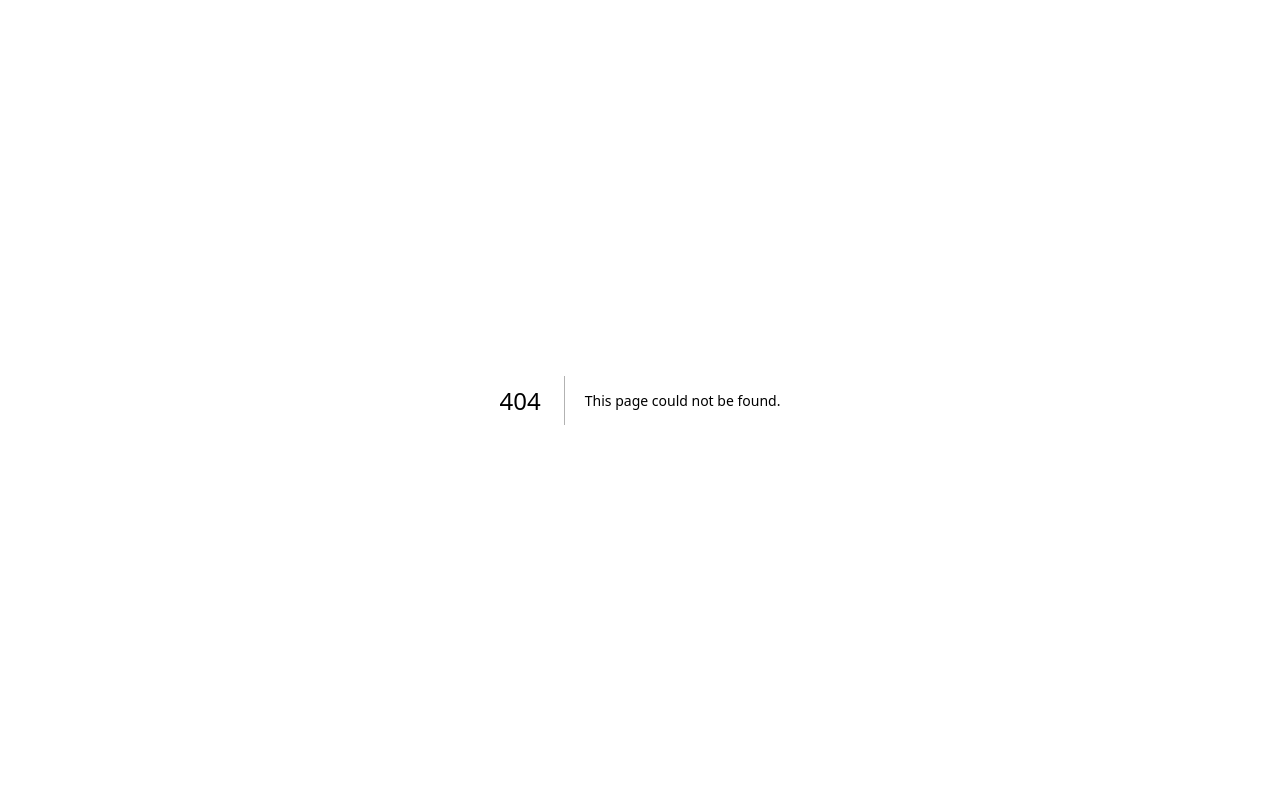
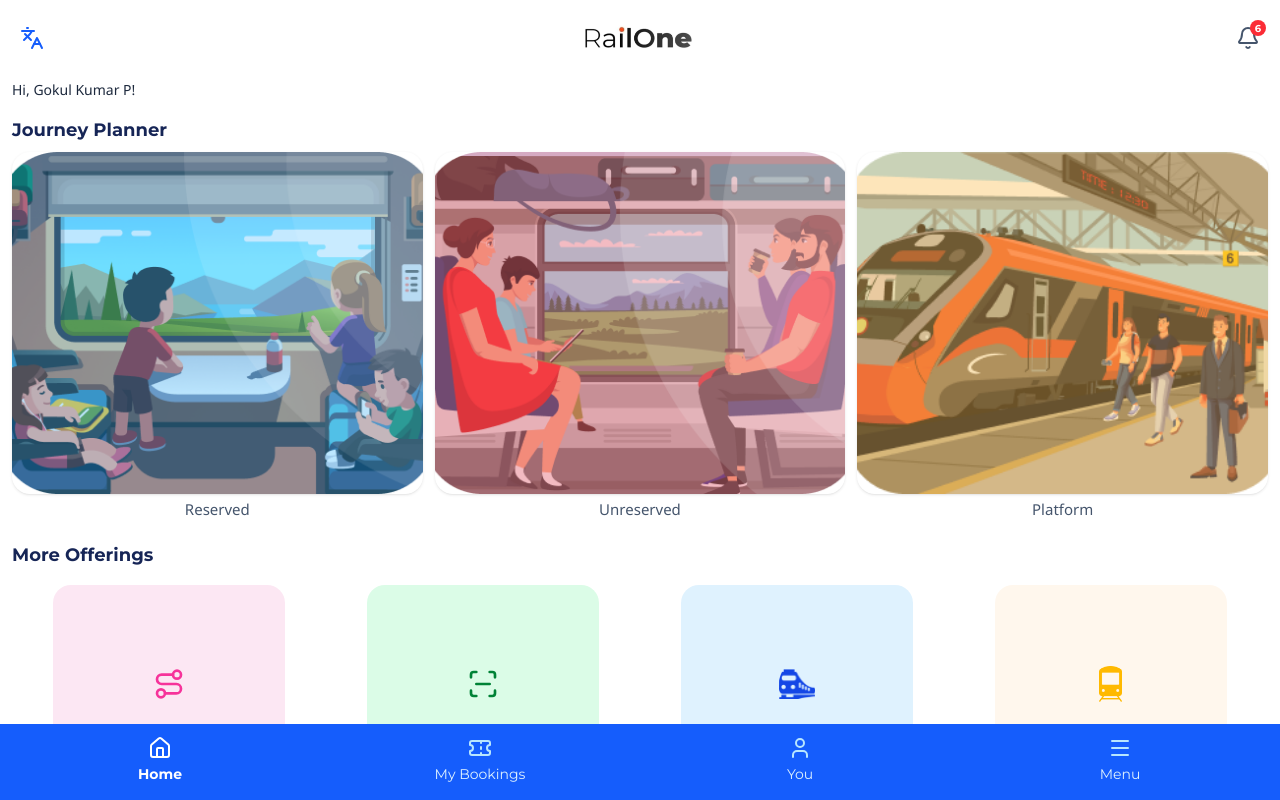
Before and after one commit to Kriz27/bus-go, a Next.js app: page /bus-go/ in a window 1280 px wide. Before the commit this address had no page. Built offline with nearby package versions, Linux system fonts and the light colour scheme.

Commit message:
Fix GitHub Pages repository base path

```diff
--- a/app/layout.tsx
+++ b/app/layout.tsx
@@ -23,23 +23,23 @@ export const metadata: Metadata = {
   title: 'BusGo - Bus Tickets',
   description: 'Plan journeys and manage your bus bookings with BusGo.',
   generator: 'v0.app',
-  manifest: '/busgo/manifest.webmanifest',
+  manifest: '/bus-go/manifest.webmanifest',
   icons: {
     icon: [
       {
-        url: '/busgo/icon-light-32x32.png',
+        url: '/bus-go/icon-light-32x32.png',
         media: '(prefers-color-scheme: light)',
       },
       {
-        url: '/busgo/icon-dark-32x32.png',
+        url: '/bus-go/icon-dark-32x32.png',
         media: '(prefers-color-scheme: dark)',
       },
       {
-        url: '/busgo/icon.svg',
+        url: '/bus-go/icon.svg',
         type: 'image/svg+xml',
       },
     ],
-    apple: '/busgo/apple-icon.png',
+    apple: '/bus-go/apple-icon.png',
   },
 };
 
--- a/components/home-screen.tsx
+++ b/components/home-screen.tsx
@@ -15,9 +15,9 @@ import {
 import { formatShortDate, type Ticket as TicketData } from '@/lib/tickets';
 
 const planner = [
-  { label: 'Reserved', src: '/busgo/images/reserved.png' },
-  { label: 'Unreserved', src: '/busgo/images/unreserved.png' },
-  { label: 'Platform', src: '/busgo/images/busstop.png' },
+  { label: 'Reserved', src: '/bus-go/images/reserved.png' },
+  { label: 'Unreserved', src: '/bus-go/images/unreserved.png' },
+  { label: 'Platform', src: '/bus-go/images/busstop.png' },
 ];
 
 type Offering = {
@@ -42,19 +42,19 @@ const offerings: Offering[] = [
   },
   {
     label: 'Seat Layout',
-    icon: { src: '/busgo/images/seat-layout.png' },
+    icon: { src: '/bus-go/images/seat-layout.png' },
     color: 'text-blue-700',
     tile: 'bg-sky-100',
   },
   {
     label: 'Track Your Train',
-    icon: { src: '/busgo/images/track-bus.png' },
+    icon: { src: '/bus-go/images/track-bus.png' },
     color: 'text-amber-400',
     tile: 'bg-orange-50',
   },
   {
     label: 'Order Food',
-    icon: { src: '/busgo/images/order-food.svg' },
+    icon: { src: '/bus-go/images/order-food.svg' },
     color: 'text-indigo-700',
     tile: 'bg-indigo-100',
   },
@@ -72,7 +72,7 @@ const offerings: Offering[] = [
   },
   {
     label: 'Go To Offers',
-    icon: { src: '/busgo/images/waves.png' },
+    icon: { src: '/bus-go/images/waves.png' },
     color: 'text-white',
     tile: 'bg-gray-500',
   },
@@ -116,7 +116,7 @@ export function HomeScreen({
         </span>
         <h1 className="relative h-9 w-32">
           <Image
-            src="/busgo/images/logo.jpg"
+            src="/bus-go/images/logo.jpg"
             alt="Your App Name"
             fill
             sizes="128px"
--- a/components/pwa-register.tsx
+++ b/components/pwa-register.tsx
@@ -5,7 +5,7 @@ import { useEffect } from 'react';
 export function PwaRegister() {
   useEffect(() => {
     if ('serviceWorker' in navigator) {
-      navigator.serviceWorker.register('/busgo/sw.js', { scope: '/busgo/' });
+      navigator.serviceWorker.register('/bus-go/sw.js', { scope: '/bus-go/' });
     }
   }, []);
 
--- a/next.config.mjs
+++ b/next.config.mjs
@@ -1,7 +1,7 @@
 /** @type {import('next').NextConfig} */
 const nextConfig = {
   output: 'export',
-  basePath: '/busgo',
+  basePath: '/bus-go',
   trailingSlash: true,
   typescript: {
     ignoreBuildErrors: true,
--- a/public/sw.js
+++ b/public/sw.js
@@ -1,6 +1,6 @@
 const CACHE_PREFIX = 'busgo-';
 const CACHE_NAME = `${CACHE_PREFIX}static-v1`;
-const APP_ROOT = '/busgo/';
+const APP_ROOT = '/bus-go/';
 const APP_SHELL = [
   APP_ROOT,
   `${APP_ROOT}manifest.webmanifest`,
```
Also changed, not shown: public/manifest.webmanifest.
